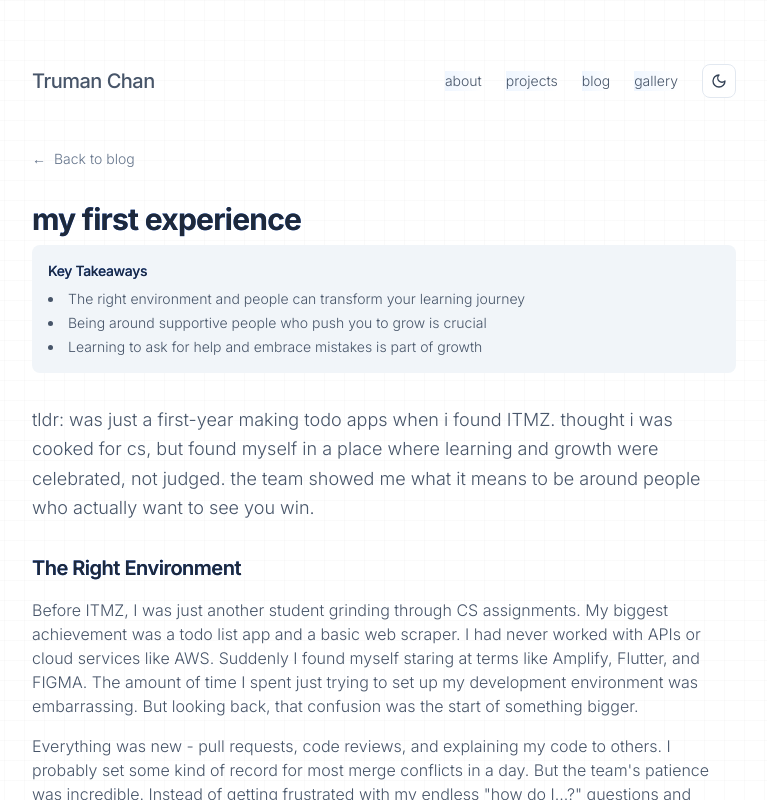
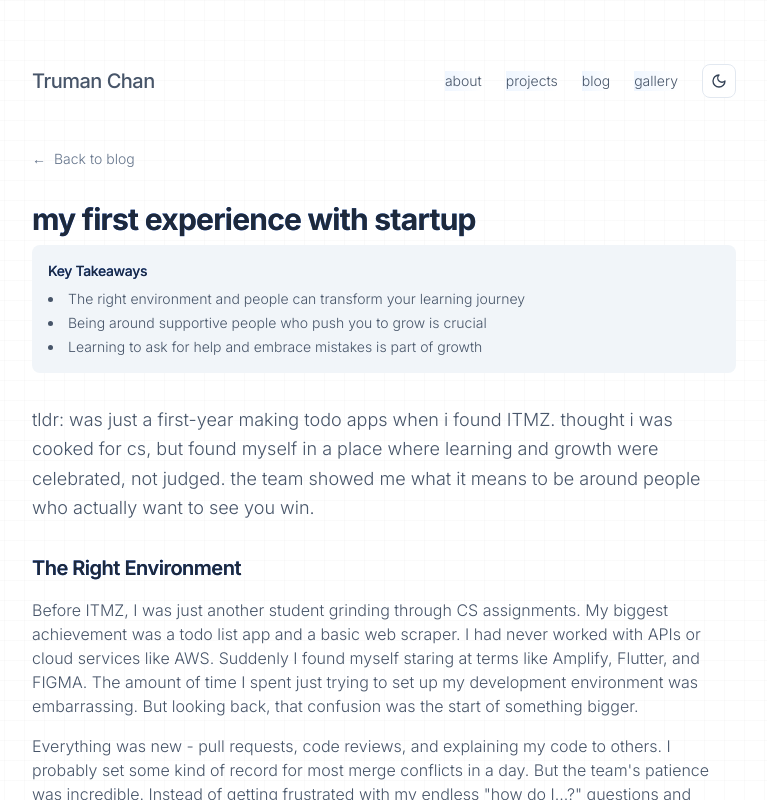
Before and after one commit to tmanzhe/web3, a Next.js app: page /writing/my-startup-journey in a window 1280 px wide. Shown: the top 800 px of the page, without its empty margins (256-1023 px from the left). Built offline with nearby package versions, Linux system fonts and the light colour scheme.

Commit message:
updated blog title

```diff
--- a/src/app/writing/my-startup-journey/page.tsx
+++ b/src/app/writing/my-startup-journey/page.tsx
@@ -15,7 +15,7 @@ export default function BlogPost() {
             <span className="transform transition-transform group-hover:-translate-x-1">←</span> Back to blog
           </Link>
           <h1 className="text-3xl font-bold text-slate-800 dark:text-slate-200 mb-2 mt-4 animate-slide-up">
-            my first experience
+            my first experience with startup
           </h1>
           <div className="prose prose-slate dark:prose-invert max-w-none">
             <div className="bg-slate-100 dark:bg-slate-800 p-4 rounded-lg mb-8 animate-slide-up opacity-0" style={{ animationDelay: '200ms' }}>
--- a/src/app/writing/page.tsx
+++ b/src/app/writing/page.tsx
@@ -8,7 +8,7 @@ type BlogPost = {
 
 const blogPosts: BlogPost[] = [
   {
-    title: "Zero to Hero: How ITMZ Changed My Career Trajectory",
+    title: "my first experience with startup",
     slug: "/writing/my-startup-journey",
   },
 ];
```
